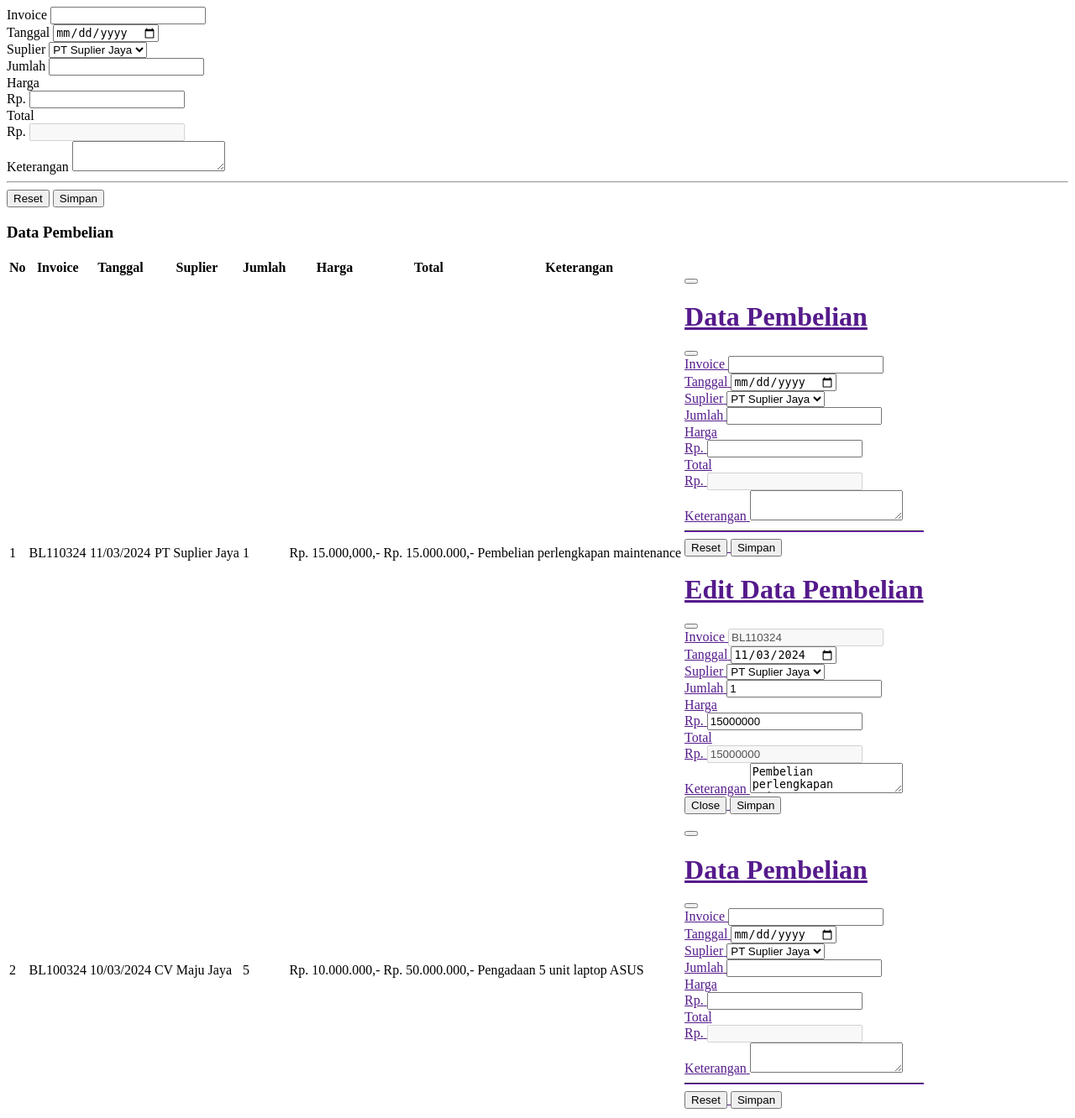
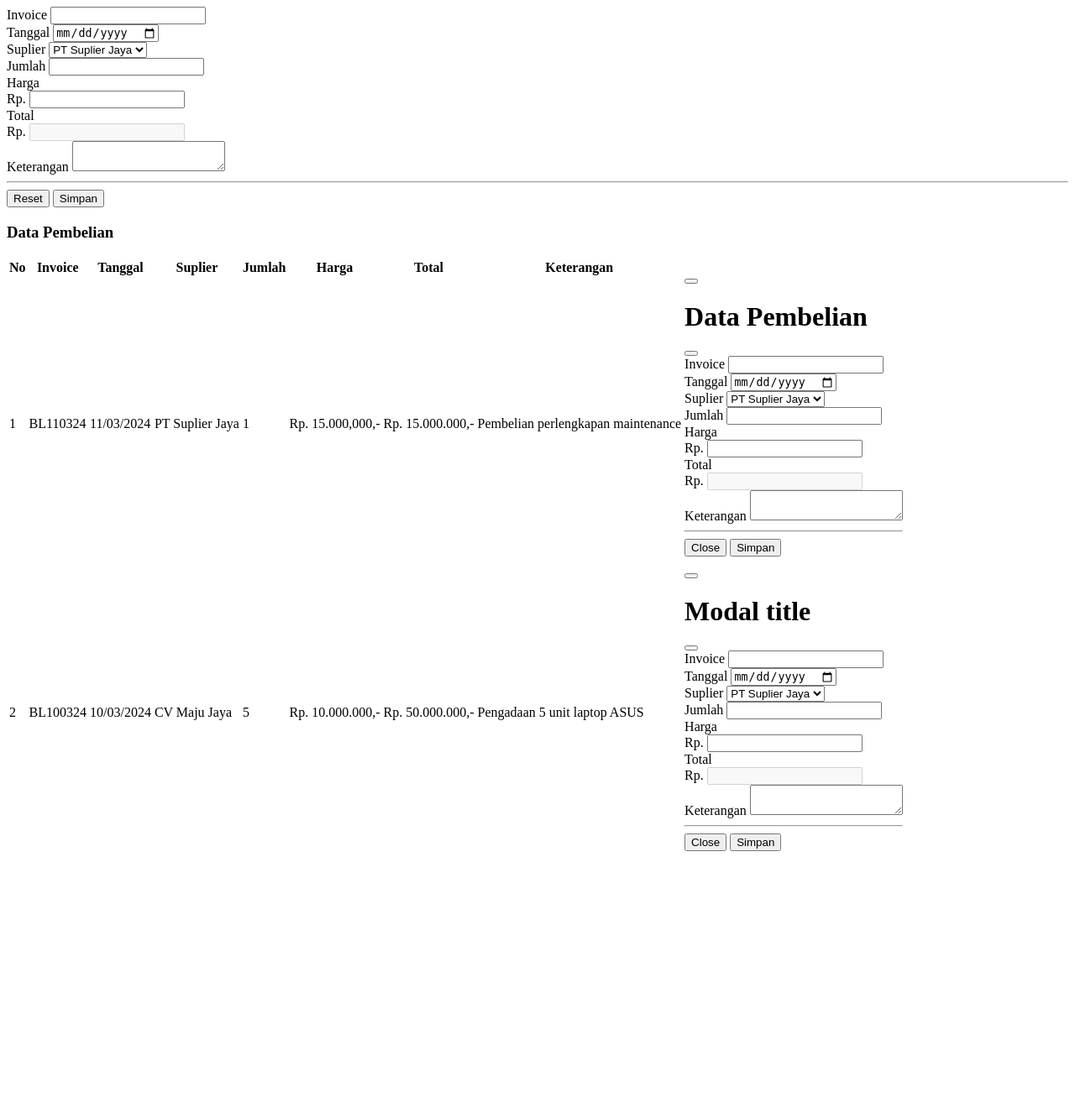
Before and after one commit to Rhmwd/app_sia, a PHP site: page /modul/pembelian/index.php in a window 1280 px wide. Shown: the whole page at 84% size. After the commit the page ends 1014 px from the top, so only its background shows below. Run offline with PHP 8.4, Linux system fonts and the light colour scheme.

Commit message:
Update index.php

```diff
--- a/modul/pembelian/index.php
+++ b/modul/pembelian/index.php
@@ -88,6 +88,7 @@
    <button type="button" class="btn btn-bi bi-pencil-square text-success" data-bs-toggle="modal" data-bs-target="#exampleModal"></button>
 <a href="" class="text-decoration-none">
  <i class="bi bi-trash text-danger"></i>
+</a>
 <!-- Modal -->
 <div class="modal fade" id="exampleModal" tabindex="-1" aria-labelledby="exampleModalLabel" aria-hidden="true">
   <div class="modal-dialog">
@@ -97,6 +98,9 @@
         <button type="button" class="btn-close" data-bs-dismiss="modal" aria-label="Close"></button>
       </div>
       <div class="modal-body">
+      <div class="card mb-3">
+<div class="card-body">
+ <form action="" method="post">
  <div class="row mb-3">
  <div class="col-md-4">
  <label for="invoice" class="form-label">Invoice</label>
@@ -142,14 +146,16 @@
  </div>
  <hr class="text-secondary">
  <div class="text-end">
- <button type="reset" class="btn btn-secondary">Reset</button>
- <button type="submit" class="btn btn-primary">Simpan</button>
       </div>
- </form>
+      <div class="modal-footer">
+        <button type="button" class="btn btn-secondary" data-bs-dismiss="modal">Close</button>
+        <button type="button" class="btn btn-primary">Simpan</button>
+      </div>
+    </div>
   </div>
 </div>
  <!-- Modal -->
- <div class="modal fade" id="editPembelian" tabindex="-1" arialabelledby="exampleModalLabel" aria-hidden="true">
+<!-- <div class="modal fade" id="editPembelian" tabindex="-1" arialabelledby="exampleModalLabel" aria-hidden="true">
     <form action="" method="post">
       <div class="modal-dialog modal-lg">
         <div class="modal-content">
@@ -170,7 +176,7 @@
               <div class="col-md-4">
                 <label for="suplier" class="formlabel">Suplier</label>
                 <select name="suplier" class="form-select">
- <option value="1" selected>PT Suplier Jaya</option>
+                  <option value="1">PT Suplier Jaya</option>
                   <option value="2">CV Maju Jaya</option>
                 </select>
               </div>
@@ -203,14 +209,13 @@
             </div>
           </div>
           <div class="modal-footer">
- <button type="button" class="btn btn-secondary"
-data-bs-dismiss="modal">Close</button>
- <button type="submit" class="btn btnprimary">Simpan</button>
+            <button type="button" class="btn btn-secondary" data-bs-dismiss="modal">Close</button>
+            <button type="submit" class="btn btn-primary">Simpan</button>
           </div>
         </div>
       </div>
     </form>
- </div>
+</div> -->
  </tr>
  <tr>
  <td>2</td>
@@ -226,15 +231,19 @@ data-bs-dismiss="modal">Close</button>
   <button type="button" class="btn btn-bi bi-pencil-square text-success" data-bs-toggle="modal" data-bs-target="#exampleModal"></button>
 <a href="" class="text-decoration-none">
  <i class="bi bi-trash text-danger"></i>
+</a>
 <!-- Modal -->
 <div class="modal fade" id="exampleModal" tabindex="-1" aria-labelledby="exampleModalLabel" aria-hidden="true">
   <div class="modal-dialog">
     <div class="modal-content">
       <div class="modal-header">
-        <h1 class="modal-title fs-5" id="exampleModalLabel">Data Pembelian</h1>
+        <h1 class="modal-title fs-5" id="exampleModalLabel">Modal title</h1>
         <button type="button" class="btn-close" data-bs-dismiss="modal" aria-label="Close"></button>
       </div>
       <div class="modal-body">
+      <div class="card mb-3">
+<div class="card-body">
+ <form action="" method="post">
  <div class="row mb-3">
  <div class="col-md-4">
  <label for="invoice" class="form-label">Invoice</label>
@@ -280,16 +289,16 @@ data-bs-dismiss="modal">Close</button>
  </div>
  <hr class="text-secondary">
  <div class="text-end">
- <button type="reset" class="btn btn-secondary">Reset</button>
- <button type="submit" class="btn btn-primary">Simpan</button>
+      </div>
+      <div class="modal-footer">
+        <button type="button" class="btn btn-secondary" data-bs-dismiss="modal">Close</button>
+        <button type="button" class="btn btn-primary">Simpan</button>
+      </div>
+    </div>
+  </div>
+</div>
  </div>
  </form>
  </div>
- </a>
  </td>
  </tr>
- </tbody>
- </table>
- </div>
- </div>
- </div>
```
Lines whose indentation alone changed are shown as unchanged.
